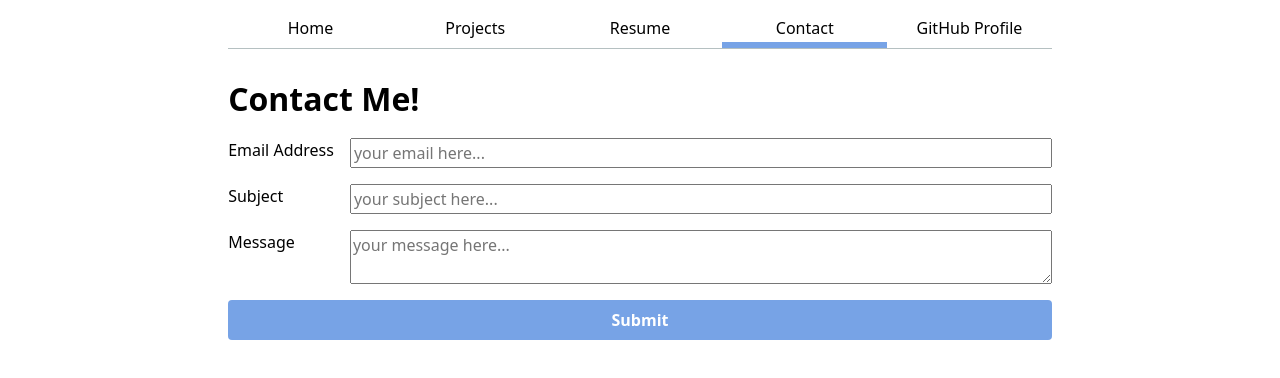
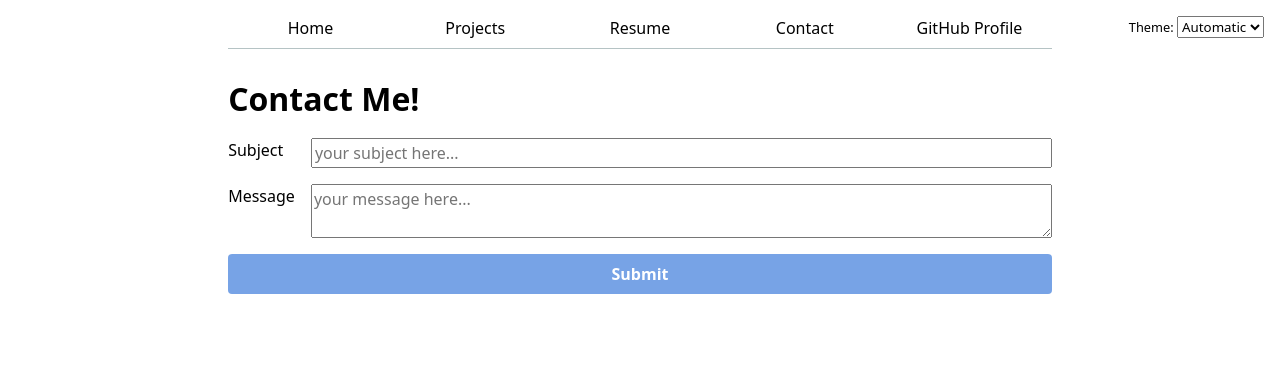
Before and after one commit to amytrinh334/portfolio, a plain HTML site: page contact/index.html in a window 1280 px wide. Drawn offline with Linux system fonts and the light colour scheme.

Commit message:
added global js for functions

```diff
--- a/contact/index.html
+++ b/contact/index.html
@@ -5,31 +5,14 @@
     <meta name="viewport" content="width=device-width, initial-scale=1.0">
     <title>Contact Page</title>
     <link rel="stylesheet" href="../style.css">
+     <script type="module" src="../global.js"></script>
 </head>
 
 <body class="contact">
-    <nav>
-        <a href="../index.html">Home</a>
-        <a href="../projects/index.html">Projects</a>
-        <a href="../resume/index.html">Resume</a>
-        <a href="index.html" class="current">Contact</a>
-        <a href="https://github.com/amytrinh334" target="_blank">GitHub Profile</a>
-    </nav>
-
 
     <h1>Contact Me!</h1>
 
-    <form
-      action="mailto:a6trinh@ucsd.edu"
-      method="POST"
-      enctype="text/plain">
-
-      <!-- Wrap the inputs INSIDE the labels -->
-      <label>
-        Email Address
-        <input type="email" name="email" placeholder="your email here...">
-      </label>
-
+    <form action="mailto:a6trinh@ucsd.edu">
         <label>
             Subject
             <input name="subject" placeholder="your subject here...">
@@ -41,7 +24,6 @@
         </label>
 
         <button>Submit</button>
-
     </form>
 
 </body>
--- /dev/null
+++ b/global.js
@@ -0,0 +1,100 @@
+console.log('IT’S ALIVE!');
+
+function $$(selector, context = document) {
+  return Array.from(context.querySelectorAll(selector));
+}
+
+// Step 2
+// let navLinks = $$("nav a");
+
+// let currentLink = navLinks.find(
+//   (a) => a.host === location.host && a.pathname === location.pathname
+// );
+
+// currentLink?.classList.add('current');
+
+
+// Step 3
+let pages = [
+  { url: '/', title: 'Home' },
+  { url: '/projects/', title: 'Projects' },
+  { url: '/resume/', title: 'Resume' },
+  { url: '/contact/', title: 'Contact' },
+  { url: 'https://github.com/amytrinh334', title: 'GitHub Profile' }
+];
+
+let nav = document.createElement('nav');
+document.body.prepend(nav);
+
+for (let p of pages) {
+  let url = p.url;
+  let title = p.title;
+
+  let a = document.createElement('a');
+  a.href = url;
+  a.textContent = title;
+
+  a.classList.toggle(
+    'current',
+    a.host === location.host && a.pathname === location.pathname
+  );
+
+  if (a.host !== location.host) {
+    a.target = "_blank";
+  }
+
+  nav.append(a);
+}
+
+
+
+// Step 4
+document.body.insertAdjacentHTML(
+  'afterbegin',
+  `
+    <label class="color-scheme">
+      Theme:
+      <select>
+        <option value="light dark">Automatic</option>
+        <option value="light">Light</option>
+        <option value="dark">Dark</option>
+      </select>
+    </label>
+  `
+);
+
+let select = document.querySelector('.color-scheme select');
+
+if ("colorScheme" in localStorage) {
+  document.documentElement.style.setProperty('color-scheme', localStorage.colorScheme);
+  select.value = localStorage.colorScheme;
+}
+
+select.addEventListener('input', function (event) {
+  console.log('color scheme changed to', event.target.value);
+
+  document.documentElement.style.setProperty('color-scheme', event.target.value);
+
+  localStorage.colorScheme = event.target.value;
+});
+
+
+// Contact Form
+let form = document.querySelector('form');
+
+form?.addEventListener('submit', function (event) {
+  event.preventDefault();
+
+  let data = new FormData(form);
+
+  let url = form.action + "?";
+  let params = [];
+
+  for (let [name, value] of data) {
+    params.push(name + "=" + encodeURIComponent(value));
+  }
+
+  url += params.join("&");
+
+  location.href = url;
+});
--- a/style.css
+++ b/style.css
@@ -4,6 +4,7 @@
 html {
   --color-accent: #77a3e6;
   accent-color: var(--color-accent);
+  color-scheme: light dark;
 }
 
 body {
@@ -34,6 +35,8 @@
   display: flex;
   margin-bottom: 2em;
   border-bottom: 1px solid oklch(80% 3% 200);
+  --border-color: oklch(50% 10% 200 / 40%);
+  border-bottom-color: var(--border-color);
 }
 
 nav a {
@@ -53,7 +56,18 @@
 nav a:hover {
   border-bottom: 0.4em solid var(--color-accent);
   padding-bottom: 0.1em;
-  background-color: oklch(from var(--color-accent) 95% 5% h);
+  background-color: color-mix(in oklch, var(--color-accent), canvas 85%);
+}
+
+.color-scheme {
+  position: absolute;
+  top: 1rem;
+  right: 1rem;
+  font-size: 80%;
+}
+
+.color-scheme select {
+  font-family: inherit;
 }
 
 /* Home Page Styles */
```
Also changed, not shown: index.html (+1 -7 lines), projects/index.html (+1 -8 lines), resume/index.html (+1 -8 lines). Lines whose indentation alone changed are shown as unchanged.
